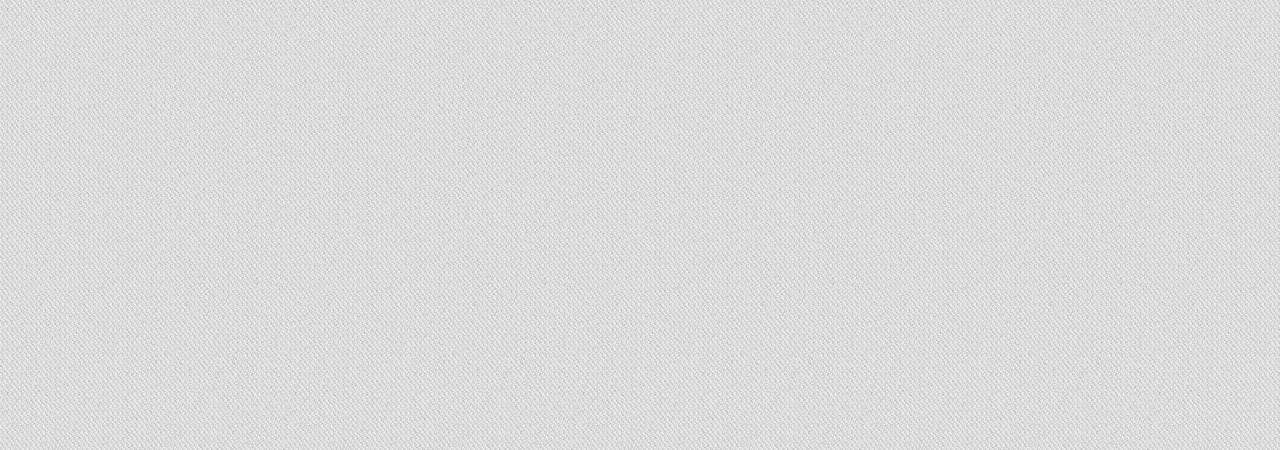
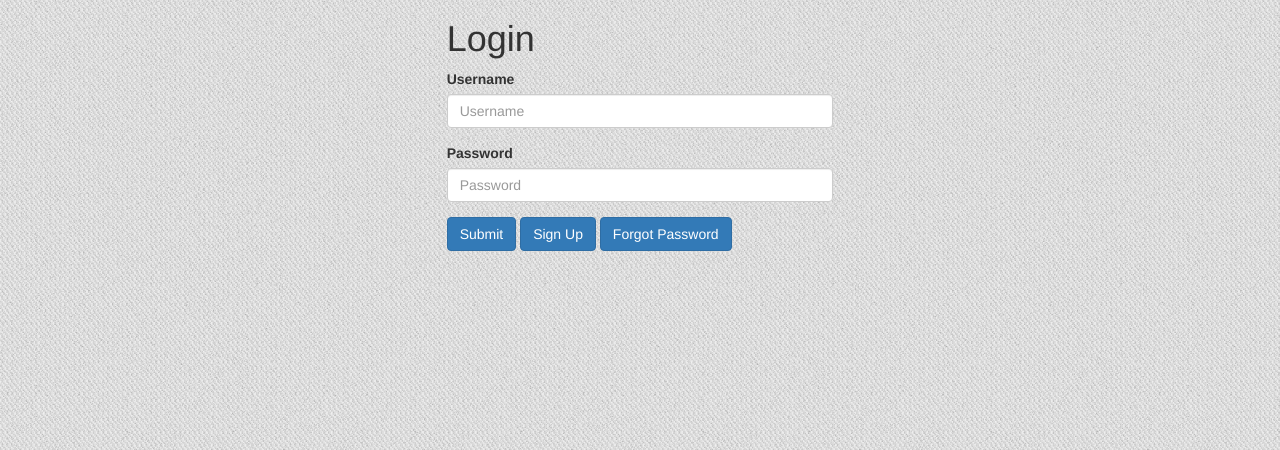
Before and after one commit to jvb93/cis444Project, a PHP site: page /login.php in a window 1280 px wide. Shown: the part 51-501 px from the top of the page. Run offline with PHP 8.4, Linux system fonts and the light colour scheme.

Commit message:
Re-commiting login

```diff
--- a/login.php
+++ b/login.php
@@ -1,3 +1,24 @@
 <?php include 'header.php';?>
+<div class= "login-form col-md-4 col-md-offset-4">
+<h1 id = "login-header"> Login </h1>
+<form>
+  <div class="form-group">
+    <label for="exampleInputEmail1">Username</label>
+    <input type="field" class="form-control" placeholder="Username" size ="20">
+  </div>
+  <div class="form-group">
+    <label for="exampleInputPassword1">Password</label>
+    <input type="field" class="form-control" placeholder="Password" size ="20">
+  </div>
+  <div class=" form-group ">
+  <button type="submit" class="btn btn-primary">Submit</button>
+  <button type="button" class="btn btn-primary">Sign Up</button>
+  <button type="button" class="btn btn-primary">Forgot Password</button>
+
+</div>
+
+
+</form>
+</div>
 
 <?php include 'footer.php'; ?>
```
